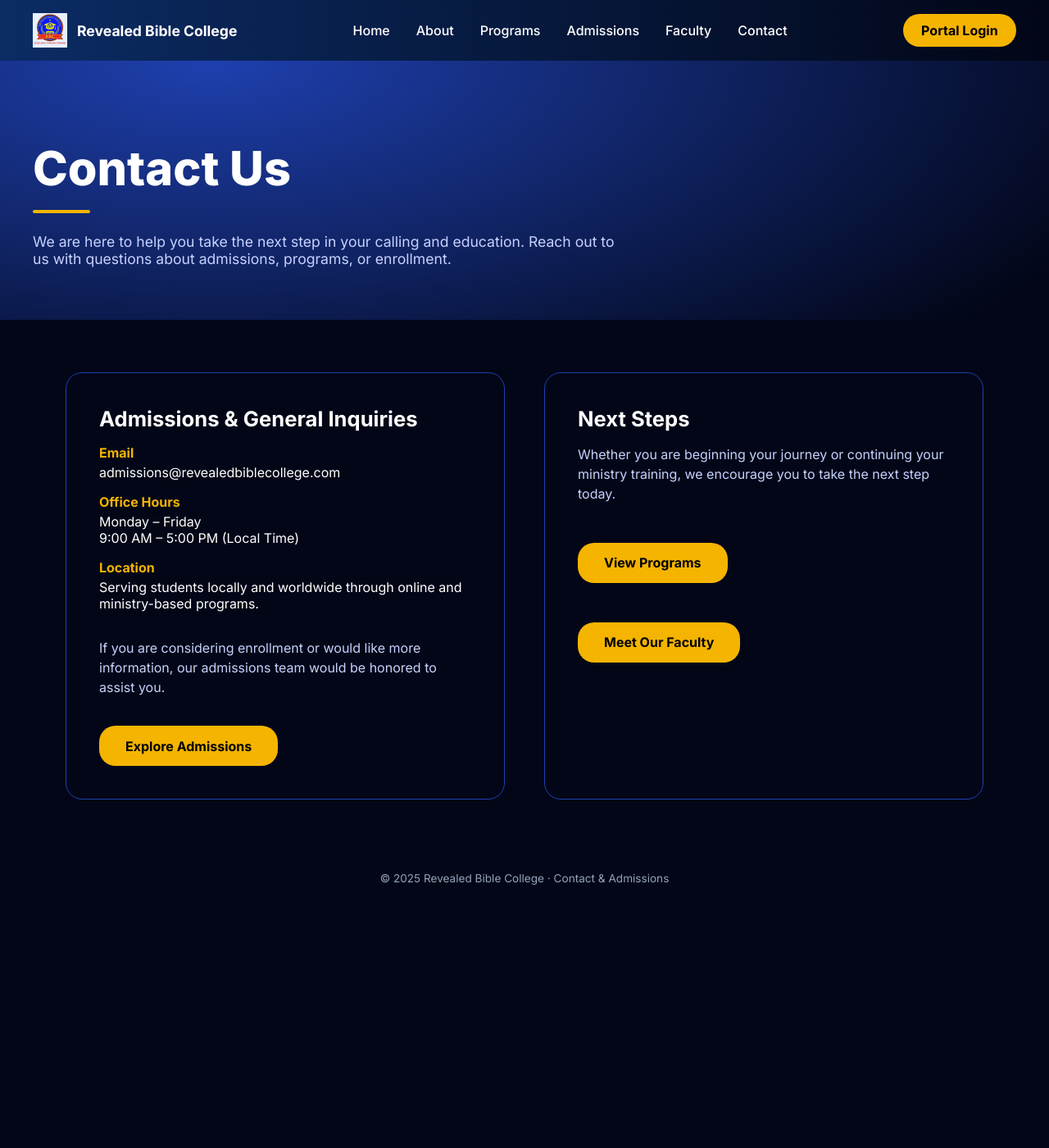
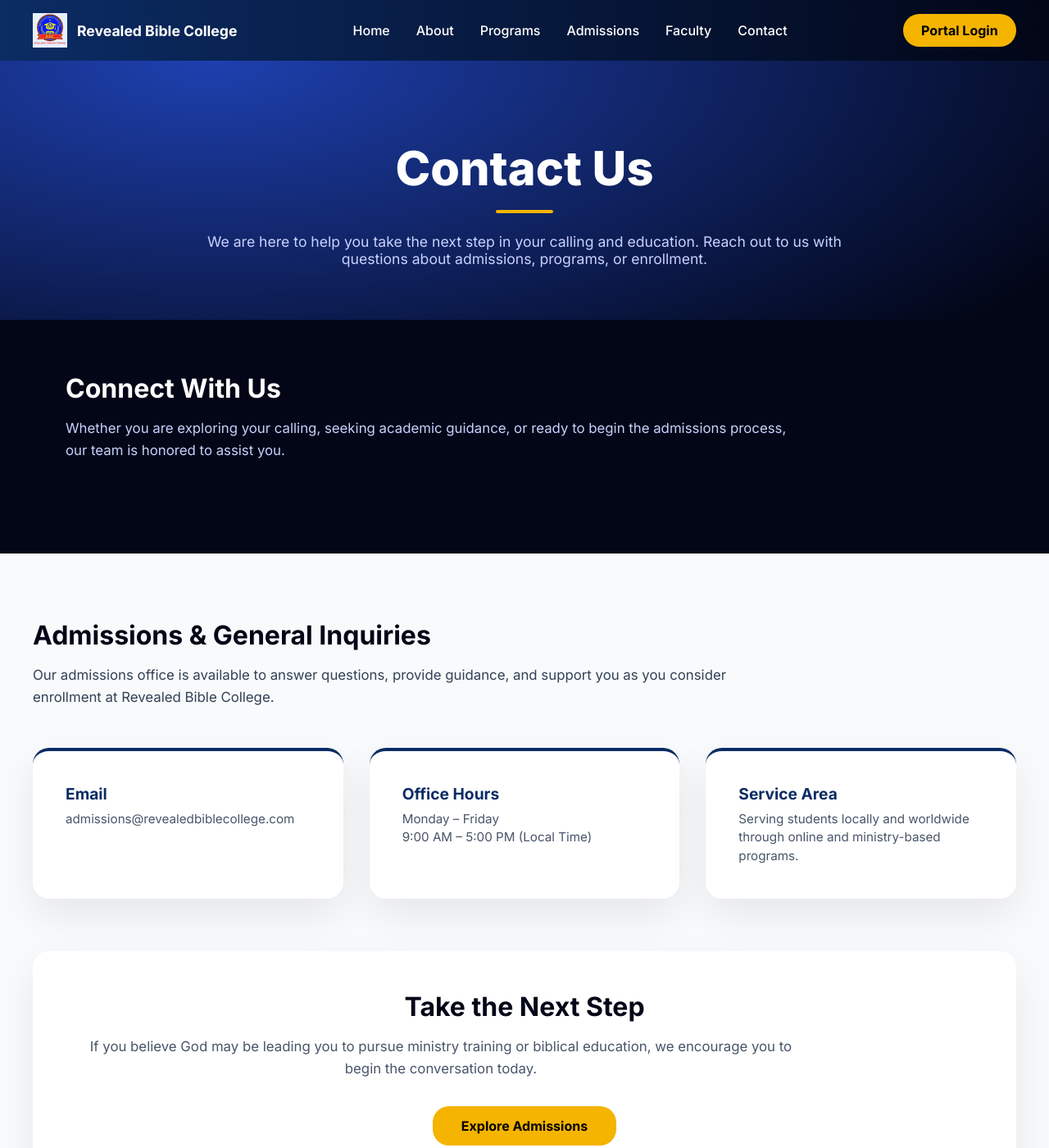
Before and after one commit to WillieKM/my-student-portal, a Jekyll site: the page contact.html, which Jekyll copies as it is, in a window 1280 px wide and 1400 px high. Shown: the whole window at 82% size. Built offline with Jekyll 4.4.1, drawn with Linux system fonts in a browser that asks for light colours; some of the changed text lies outside the part shown.

Commit message:
Update contact.html

```diff
--- a/contact.html
+++ b/contact.html
@@ -5,7 +5,7 @@
   <meta name="viewport" content="width=device-width, initial-scale=1.0" />
   <title>Contact Us | Revealed Bible College</title>
 
-  <meta name="description" content="Contact Revealed Bible College for admissions, programs, or general inquiries. We are here to help you take the next step in your calling.">
+  <meta name="description" content="Contact Revealed Bible College for admissions, programs, and general inquiries. Our admissions team is ready to assist you.">
 
   <link href="https://fonts.googleapis.com/css2?family=Inter:wght@400;500;600;700;800&display=swap" rel="stylesheet">
 
@@ -87,11 +87,7 @@
     .hero {
       background: radial-gradient(1200px 500px at 20% 0%, var(--navy-soft), var(--navy-dark));
       padding: 6rem 2.5rem 4rem;
-    }
-
-    .hero-inner {
-      max-width: 1200px;
-      margin: auto;
+      text-align: center;
     }
 
     .hero h1 {
@@ -105,66 +101,124 @@
       height: 4px;
       background: var(--gold);
       border-radius: 999px;
-      margin-bottom: 1.5rem;
+      margin: 0 auto 1.5rem;
     }
 
     .hero p {
-      max-width: 720px;
+      max-width: 820px;
+      margin: auto;
       font-size: 1.1rem;
       color: var(--text-muted);
     }
 
-    /* ================= CONTENT ================= */
+    /* ================= DARK CONTENT ================= */
 
-    .content {
+    .content-dark {
       max-width: 1200px;
       margin: auto;
       padding: 4rem 2.5rem;
-      display: grid;
-      grid-template-columns: 1fr 1fr;
-      gap: 3rem;
     }
 
-    .card {
-      border: 1px solid #1e40af;
-      border-radius: var(--radius);
-      padding: 2.5rem;
-      background: #020617;
+    .section {
+      margin-bottom: 3rem;
     }
 
-    .card h2 {
-      font-size: 1.6rem;
+    .section h2 {
+      font-size: 2rem;
       margin-bottom: 1rem;
     }
 
-    .card p {
+    .section p {
+      max-width: 900px;
       color: var(--text-muted);
-      margin-bottom: 1.2rem;
+      line-height: 1.6;
+      font-size: 1.05rem;
+    }
+
+    /* ================= LIGHT SECTION ================= */
+
+    .light-section {
+      background: #f8fafc;
+      color: #020617;
+      padding: 5rem 2.5rem;
+    }
+
+    .light-inner {
+      max-width: 1200px;
+      margin: auto;
+    }
+
+    .light-section h2 {
+      font-size: 2rem;
+      margin-bottom: 1rem;
+      color: #020617;
+    }
+
+    .light-section p {
+      max-width: 900px;
+      color: #334155;
+      line-height: 1.6;
+      font-size: 1.05rem;
+    }
+
+    /* ================= CONTACT CARDS ================= */
+
+    .contact-grid {
+      margin-top: 3rem;
+      display: grid;
+      grid-template-columns: repeat(auto-fit, minmax(260px, 1fr));
+      gap: 2rem;
+    }
+
+    .contact-card {
+      background: white;
+      border-radius: var(--radius);
+      padding: 2.5rem;
+      box-shadow: 0 20px 50px rgba(2, 6, 23, 0.08);
+      border-top: 4px solid var(--navy);
+    }
+
+    .contact-card h3 {
+      color: var(--navy);
+      margin-bottom: 0.5rem;
+      font-size: 1.2rem;
+    }
+
+    .contact-card p {
+      color: #475569;
+      font-size: 0.95rem;
       line-height: 1.5;
     }
 
-    .contact-item {
-      margin-bottom: 1rem;
+    /* ================= CTA ================= */
+
+    .cta {
+      margin-top: 4rem;
+      padding: 3rem;
+      text-align: center;
+      background: white;
+      border-radius: var(--radius);
+      box-shadow: 0 20px 50px rgba(2, 6, 23, 0.08);
     }
 
-    .contact-item strong {
-      display: block;
-      color: var(--gold);
-      margin-bottom: 0.25rem;
+    .cta h2 {
+      font-size: 2rem;
+      margin-bottom: 1rem;
+      color: #020617;
     }
 
-    .cta-box {
-      margin-top: 2rem;
+    .cta p {
+      color: #475569;
+      margin-bottom: 2rem;
     }
 
-    .cta-box a {
+    .cta a {
       display: inline-block;
       background: var(--gold);
       color: black;
-      padding: 0.9rem 2rem;
+      padding: 0.9rem 2.2rem;
       border-radius: var(--radius);
       font-weight: 700;
-      margin-top: 1rem;
     }
 
     /* ================= FOOTER ================= */
@@ -174,15 +228,12 @@
       padding: 1.5rem;
       font-size: 0.85rem;
       color: #94a3b8;
+      background: var(--navy-dark);
     }
 
     /* ================= RESPONSIVE ================= */
 
     @media (max-width: 900px) {
-      .content {
-        grid-template-columns: 1fr;
-      }
-
       .nav-links {
         display: none;
       }
@@ -213,68 +264,75 @@
 </header>
 
 <section class="hero">
-  <div class="hero-inner">
   <h1>Contact Us</h1>
   <div class="hero-divider"></div>
   <p>
     We are here to help you take the next step in your calling and education.
     Reach out to us with questions about admissions, programs, or enrollment.
   </p>
-  </div>
 </section>
 
-<section class="content">
+<section class="content-dark">
 
-  <!-- CONTACT INFO -->
-  <div class="card">
-    <h2>Admissions & General Inquiries</h2>
-
-    <div class="contact-item">
-      <strong>Email</strong>
-      admissions@revealedbiblecollege.com
-    </div>
-
-    <div class="contact-item">
-      <strong>Office Hours</strong>
-      Monday – Friday<br>
-      9:00 AM – 5:00 PM (Local Time)
-    </div>
-
-    <div class="contact-item">
-      <strong>Location</strong>
-      Serving students locally and worldwide through online and ministry-based programs.
-    </div>
-
-    <div class="cta-box">
+  <div class="section">
+    <h2>Connect With Us</h2>
     <p>
-        If you are considering enrollment or would like more information,
-        our admissions team would be honored to assist you.
+      Whether you are exploring your calling, seeking academic guidance,
+      or ready to begin the admissions process, our team is honored to assist you.
     </p>
-      <a href="admissions.html">Explore Admissions</a>
-    </div>
-  </div>
-
-  <!-- NEXT STEPS -->
-  <div class="card">
-    <h2>Next Steps</h2>
-    <p>
-      Whether you are beginning your journey or continuing your ministry training,
-      we encourage you to take the next step today.
-    </p>
-
-    <div class="cta-box">
-      <a href="programs.html">View Programs</a>
-    </div>
-
-    <div class="cta-box">
-      <a href="faculty.html">Meet Our Faculty</a>
-    </div>
   </div>
 
 </section>
 
+<section class="light-section">
+  <div class="light-inner">
+
+    <h2>Admissions & General Inquiries</h2>
+    <p>
+      Our admissions office is available to answer questions, provide guidance,
+      and support you as you consider enrollment at Revealed Bible College.
+    </p>
+
+    <div class="contact-grid">
+
+      <div class="contact-card">
+        <h3>Email</h3>
+        <p>
+          admissions@revealedbiblecollege.com
+        </p>
+      </div>
+
+      <div class="contact-card">
+        <h3>Office Hours</h3>
+        <p>
+          Monday – Friday<br>
+          9:00 AM – 5:00 PM (Local Time)
+        </p>
+      </div>
+
+      <div class="contact-card">
+        <h3>Service Area</h3>
+        <p>
+          Serving students locally and worldwide through online and ministry-based programs.
+        </p>
+      </div>
+
+    </div>
+
+    <div class="cta">
+      <h2>Take the Next Step</h2>
+      <p>
+        If you believe God may be leading you to pursue ministry training
+        or biblical education, we encourage you to begin the conversation today.
+      </p>
+      <a href="admissions.html">Explore Admissions</a>
+    </div>
+
+  </div>
+</section>
+
 <footer>
-  © 2025 Revealed Bible College · Contact & Admissions
+  © 2025 Revealed Bible College · Contact
 </footer>
 
 </body>
```
Lines whose indentation alone changed are shown as unchanged.
